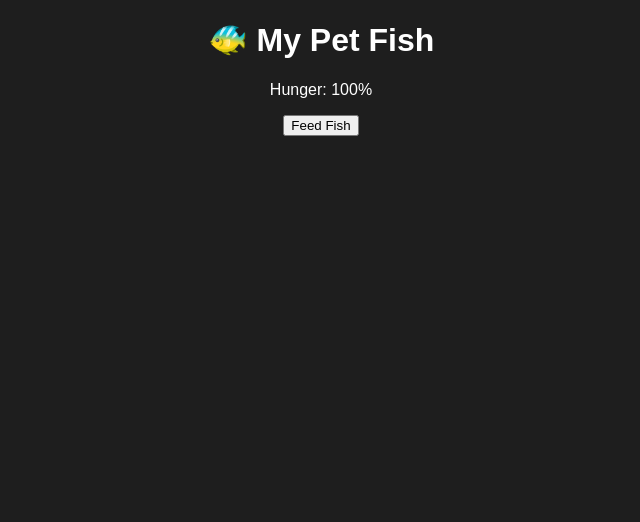
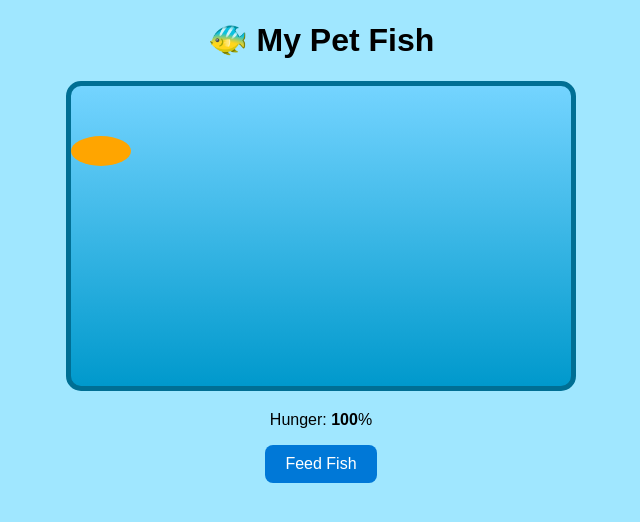
Before and after one commit to Joanna-saca/Game-yeah, a plain HTML site: page index.html in a window 1280 px wide. Shown: the whole page, without its empty margins (319-959 px from the left). Drawn offline with Linux system fonts and the light colour scheme.

Commit message:
style.css

```diff
--- a/style.css
+++ b/style.css
@@ -1,25 +1,50 @@
 body {
+  background-color: #a0e7ff;
   font-family: Arial, sans-serif;
   text-align: center;
-  background-color: #1e1e1e;
-  color: white;
 }
 
-#game-area {
+#tank {
   position: relative;
-  width: 400px;
-  height: 400px;
-  margin: 30px auto;
-  background-color: #333;
-  border-radius: 10px;
+  width: 500px;
+  height: 300px;
+  margin: 20px auto;
+  background: linear-gradient(to bottom, #74d4ff, #0099cc);
+  border-radius: 15px;
   overflow: hidden;
+  border: 5px solid #006f94;
 }
 
-#box {
+#fish {
   position: absolute;
-  width: 50px;
-  height: 50px;
-  background-color: #61dafb;
-  border-radius: 10px;
+  width: 60px;
+  height: 30px;
+  background-color: orange;
+  border-radius: 50% 50% 50% 50%;
+  animation: swim 5s infinite linear;
+}
+
+@keyframes swim {
+  0% { left: 0; top: 50px; transform: scaleX(1); }
+  50% { left: 440px; top: 150px; transform: scaleX(1); }
+  51% { transform: scaleX(-1); }
+  100% { left: 0; top: 50px; transform: scaleX(-1); }
+}
+
+#feed-btn {
+  padding: 10px 20px;
+  font-size: 16px;
+  background-color: #0078d7;
+  color: white;
+  border: none;
+  border-radius: 8px;
   cursor: pointer;
 }
+
+#feed-btn:hover {
+  background-color: #005fa3;
+}
+
+#hunger {
+  font-weight: bold;
+}
```
